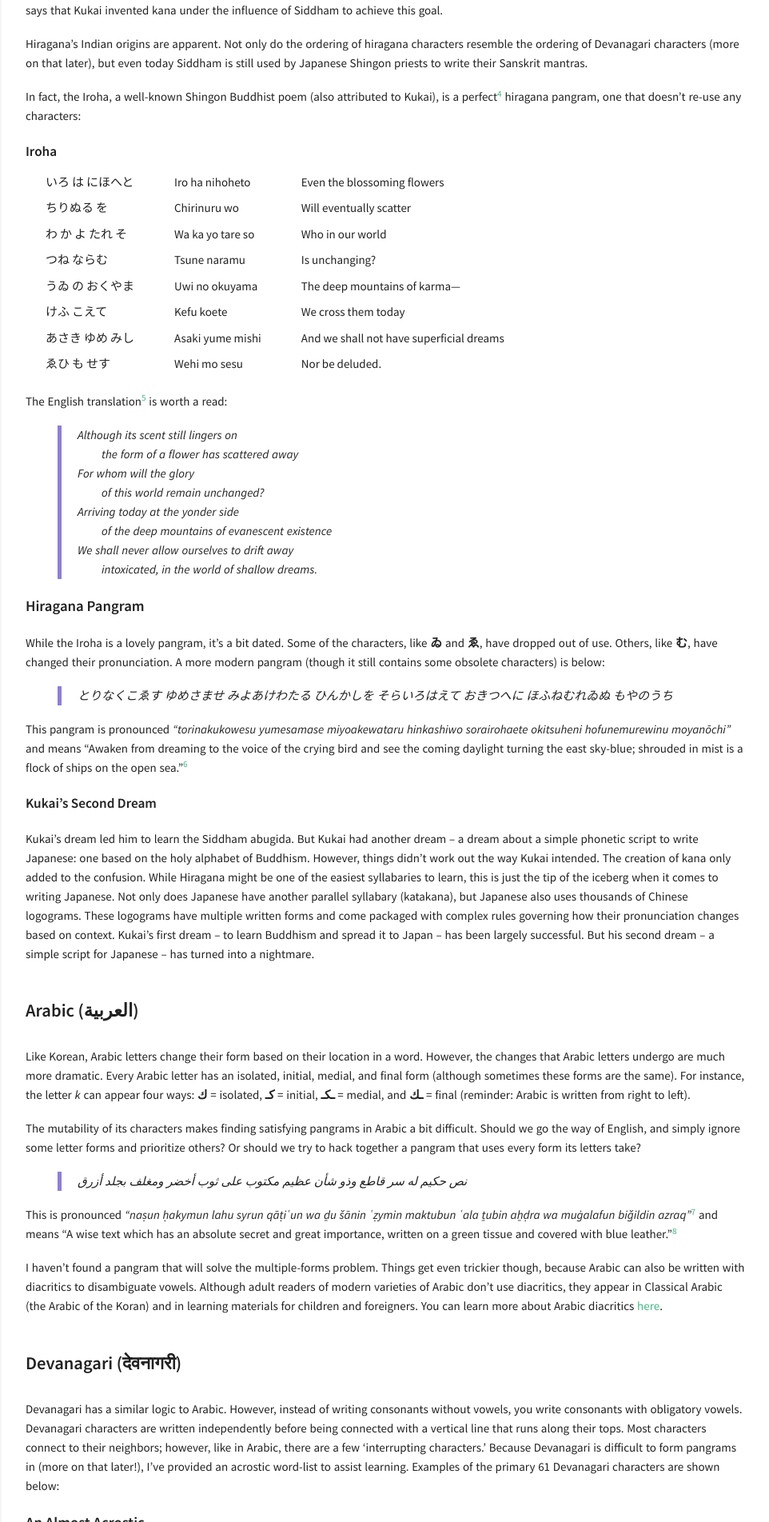
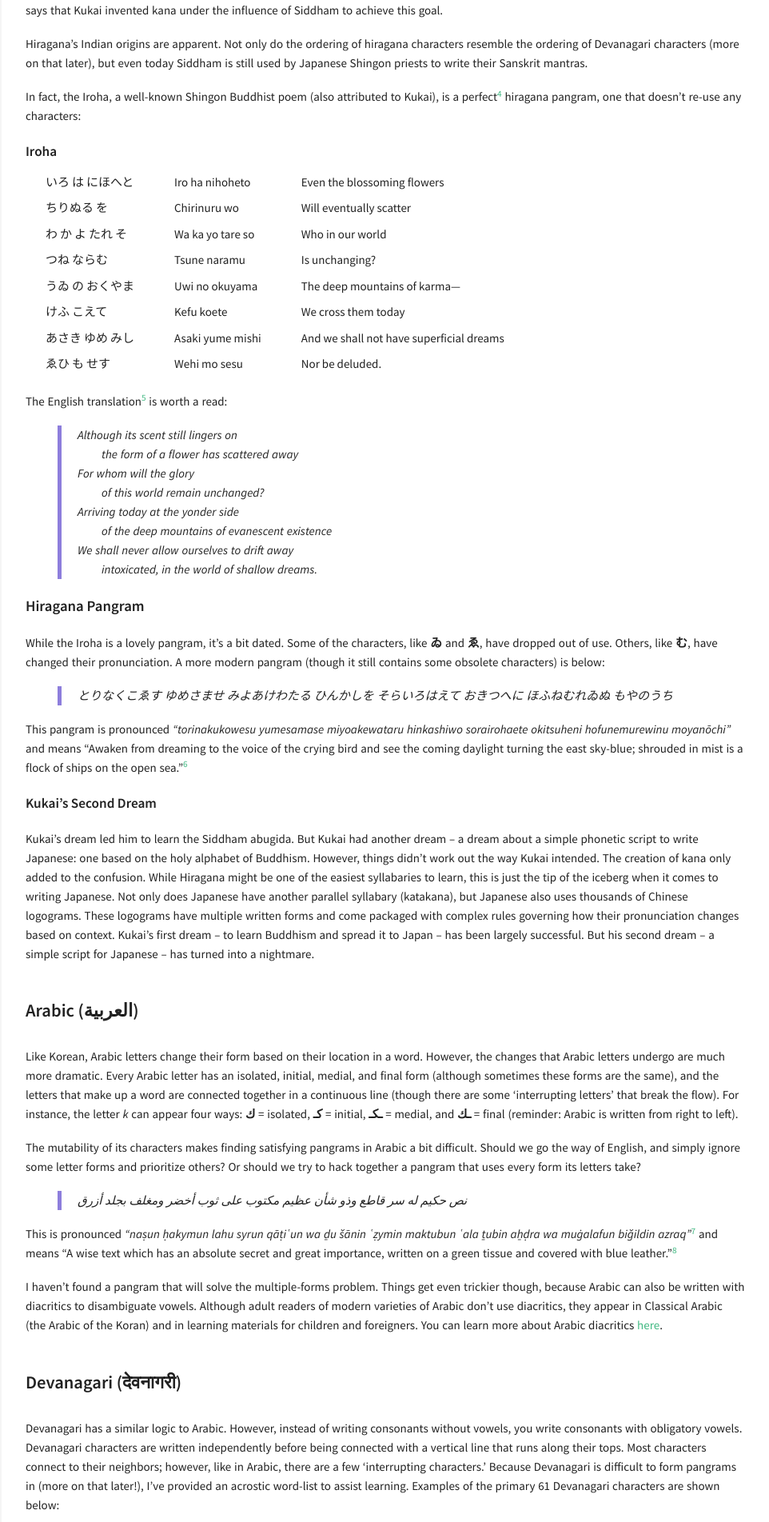
Before and after one commit to camoverride/camoverride.github.io, a Jekyll site: the page built from _posts/2016-11-04-pangrams.md, in a window 1280 px wide. Shown: the part 3097-5000 px from the top of the page at 80% size, without its empty margins (318-1280 px from the left). Built offline with Jekyll 4.4.1, drawn with Linux system fonts in a browser that asks for light colours; comment, search, counter and statistics services are not loaded.

```diff
--- a/_posts/2016-11-04-pangrams.md
+++ b/_posts/2016-11-04-pangrams.md
@@ -120,7 +120,7 @@
 
 ### Arabic (العربية)
 
-Like Korean, Arabic letters change their form based on their location in a word. However, the changes that Arabic letters undergo are much more dramatic. Every Arabic letter has an isolated, initial, medial, and final form (although sometimes these forms are the same). For instance, the letter *k* can appear four ways: **ك** = isolated, **كـ** = initial, **ـكـ** = medial, and **ـك** = final (reminder: Arabic is written from right to left).
+Like Korean, Arabic letters change their form based on their location in a word. However, the changes that Arabic letters undergo are much more dramatic. Every Arabic letter has an isolated, initial, medial, and final form (although sometimes these forms are the same), and the letters that make up a word are connected together in a continuous line (though there are some 'interrupting letters' that break the flow). For instance, the letter *k* can appear four ways: **ك** = isolated, **كـ** = initial, **ـكـ** = medial, and **ـك** = final (reminder: Arabic is written from right to left).
 
 The mutability of its characters makes finding satisfying pangrams in Arabic a bit difficult. Should we go the way of English, and simply ignore some letter forms and prioritize others? Or should we try to hack together a pangram that uses every form its letters take?
 
```
